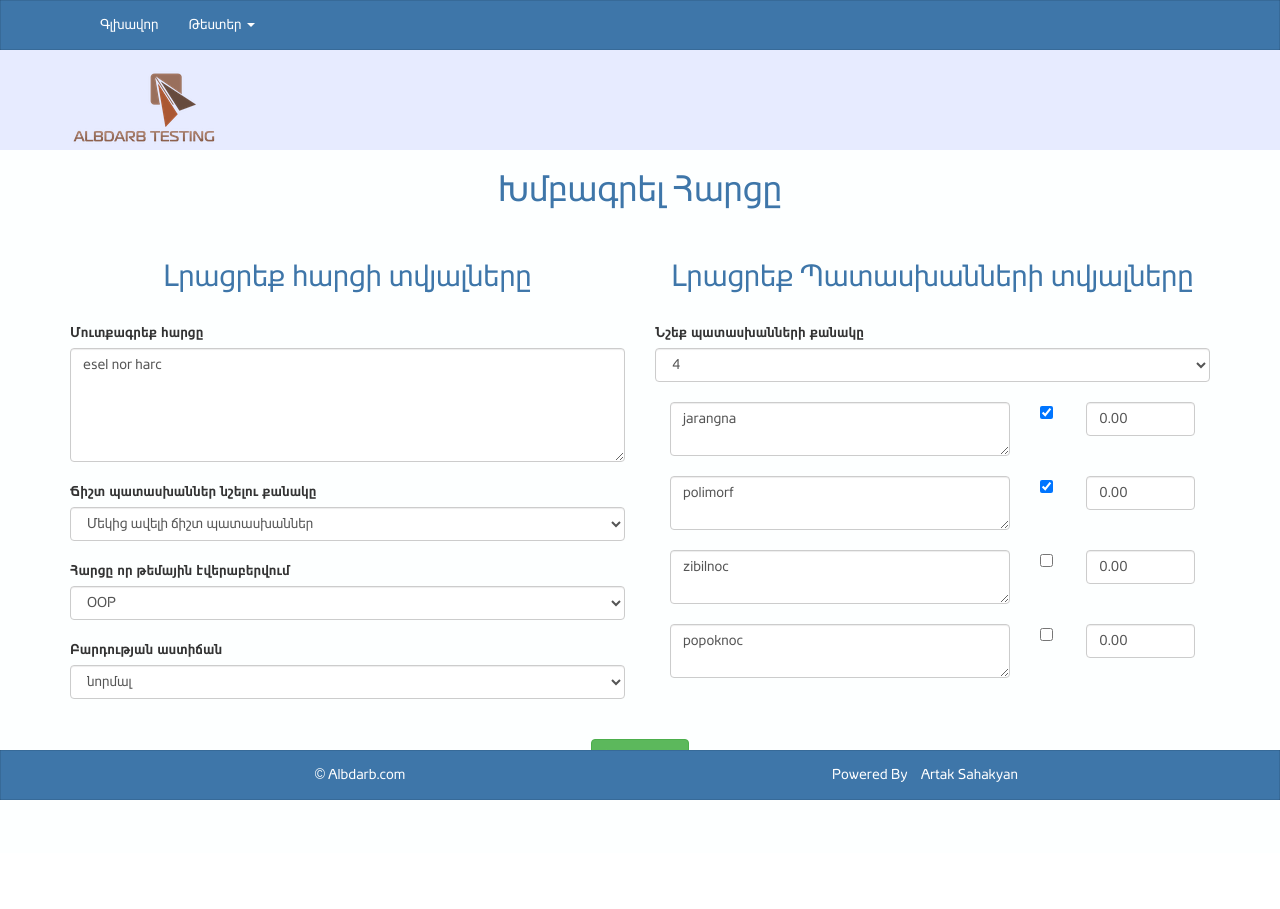
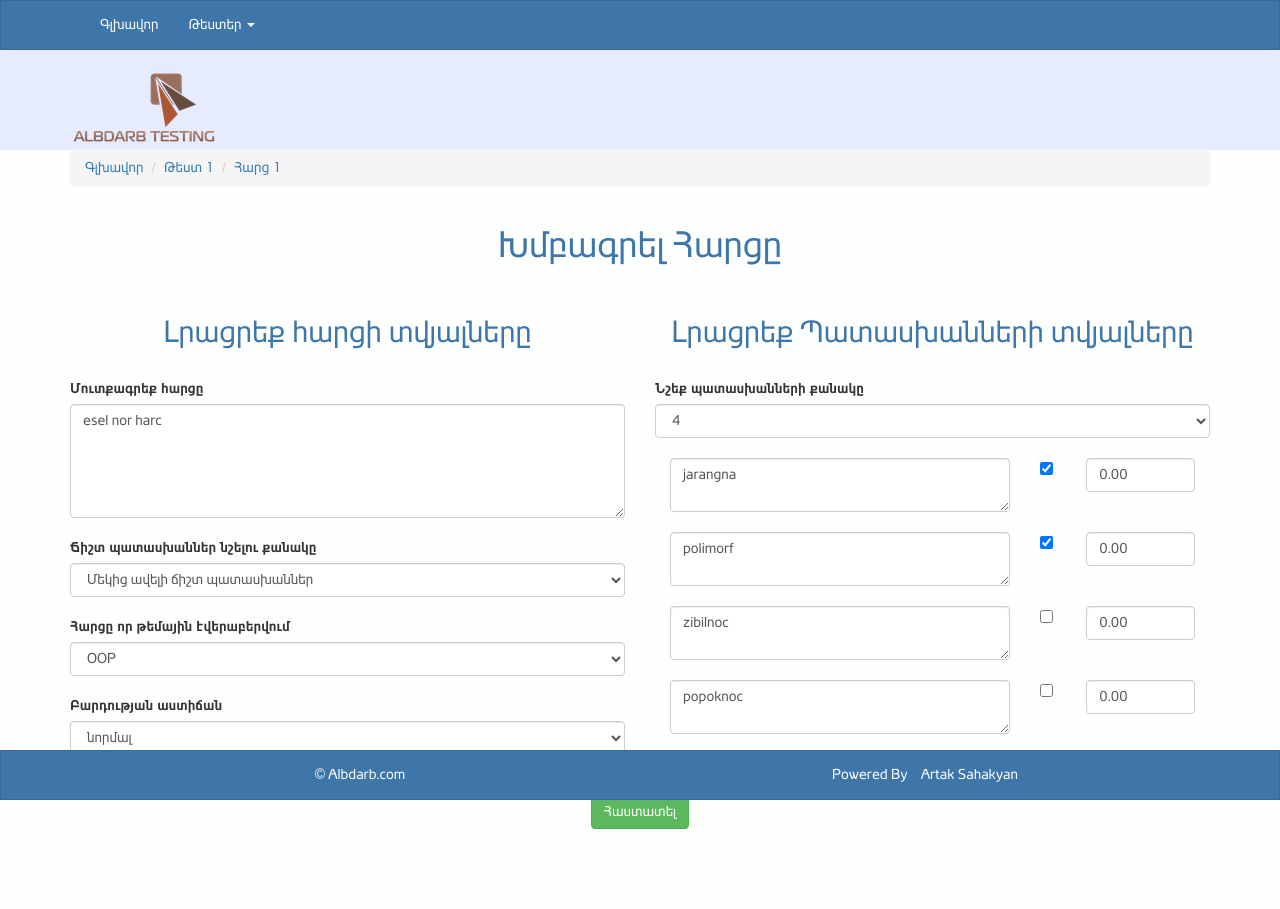
Before and after one commit to sahartak/albdarb-testing, a CodeIgniter app: page /database/admin/edit_question/1 in a window 1280 px wide. Before the commit the page ends 800 px from the top, so only its background shows below. Run offline with CodeIgniter, Linux system fonts and the light colour scheme; the visitor is signed in with stand-in values (Sample User, id 1); data comes from the database, SQL or seed files in the repository; some libraries are stand-ins or nearby versions; some web fonts are replaced.

Commit message:
question breadcrumbs

```diff
--- a/z59_application/views/admin/edit_question_view.php
+++ b/z59_application/views/admin/edit_question_view.php
@@ -1,6 +1,19 @@
 <?php defined('BASEPATH') OR exit('No direct script access allowed'); ?>
 
 <div class="container">
+
+    <div class="row">
+        <div class="col-md-12">
+            <nav aria-label="breadcrumb">
+                <ol class="breadcrumb">
+                    <li class="breadcrumb-item"><a href="/admin">Գլխավոր</a></li>
+                    <li class="breadcrumb-item"><a href="<?=site_url('admin/view_test/' . $question['test_id'])?>">Թեստ <?=$question['test_id']?></a></li>
+                    <li class="breadcrumb-item active"><a href="<?=site_url('admin/edit_question/' . $question['id'])?>">Հարց <?=$question['id']?></a></li>
+                </ol>
+            </nav>
+        </div>
+    </div>
+
 	<div class="row"><h1 class="page_title">Խմբագրել Հարցը</h1><br /></div>
 <?php
 	echo validation_errors();
```
